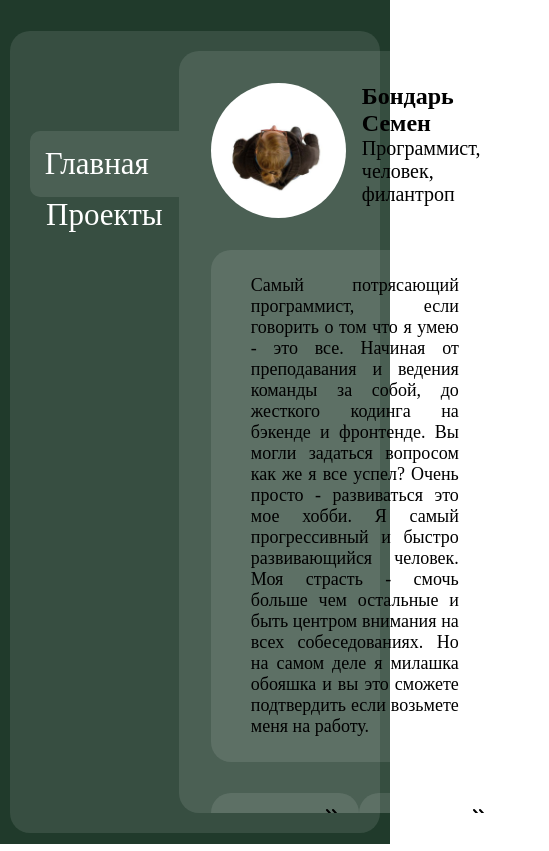
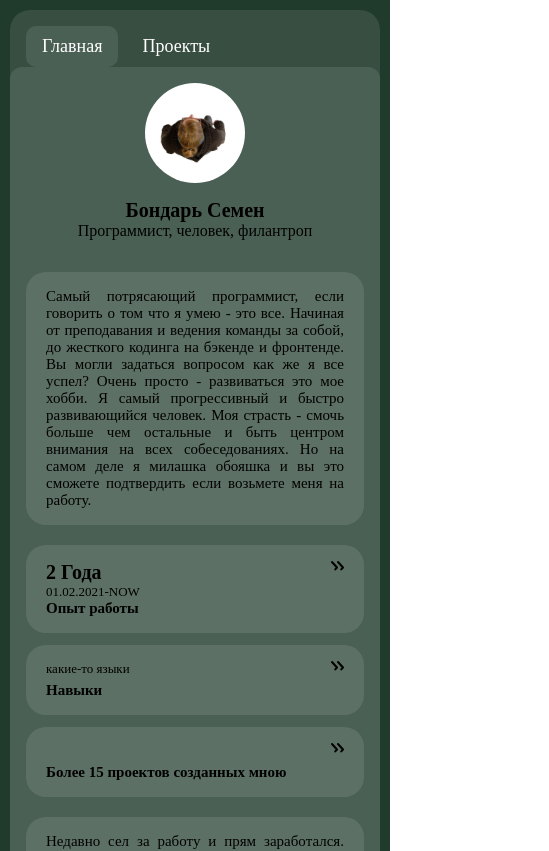
Before and after one commit to bonbonse/bonbonse.github.io, a Vue app: page / in a window 390 px wide. Shown: the top 851 px of the page, 549 px wide, since content can reach past the window. Built offline with nearby package versions, Linux system fonts and the light colour scheme; the HTML template or start-up script is replaced by a standard one.

Commit message:
сборка

```diff
--- a/src/App.vue
+++ b/src/App.vue
@@ -19,17 +19,19 @@ import AppSidebar from './components/layout/AppSidebar.vue';
   align-items: center;
   justify-content: center;
   background-color: $bg-primary;
-  height: 100vh;
-  width: 100vw;
+  min-height: 100vh;
+  min-height: 100dvh;
+  width: 100%;
   position: relative;
   &-wrapper {
     display: flex;
     flex-direction: row;
-    margin-top: 20px;
+    margin: 20px;
     text-align: center;
     border-radius: 20px;
     width: 95%;
-    height: 95%;
+    min-height: 90vh;
+    min-height: 90dvh;
     background-color: rgba(255, 255, 255, 0.1);
     &__sidebar {
       margin-left: 20px;
@@ -39,6 +41,30 @@ import AppSidebar from './components/layout/AppSidebar.vue';
       height: 100%;
       width: 100%;
       margin-top: 20px;
+      min-height: 0;
+    }
+  }
+}
+
+@media (max-width: 768px) {
+  .app {
+    align-items: stretch;
+    min-height: 100dvh;
+    &-wrapper {
+      flex-direction: column;
+      margin: 10px;
+      width: calc(100% - 20px);
+      min-height: auto;
+      height: auto;
+      &__sidebar {
+        margin: 0;
+        padding: 16px 16px 0;
+      }
+      &__content {
+        margin-top: 0;
+        padding: 0 0 16px;
+        flex: 1;
+      }
     }
   }
 }
--- a/src/components/layout/AppSidebar.vue
+++ b/src/components/layout/AppSidebar.vue
@@ -49,6 +49,7 @@ export default defineComponent({
         .nav-link {
             color: white;
             text-decoration: none;
+            white-space: nowrap;
         }
         .active {
             background-color: rgba(255, 255, 255, 0.1);
@@ -58,4 +59,22 @@ export default defineComponent({
         }
     }
 }
+
+@media (max-width: 768px) {
+    .sidebar {
+        font-size: 18px;
+        nav {
+            flex-direction: row;
+            gap: 8px;
+            .nav-link {
+                padding: 10px 16px;
+                border-radius: 10px;
+            }
+            .active {
+                border-radius: 10px;
+                padding: 10px 16px;
+            }
+        }
+    }
+}
 </style>
--- a/src/components/layout/ContentWrapper.vue
+++ b/src/components/layout/ContentWrapper.vue
@@ -12,4 +12,12 @@
     background-color: rgba(255, 255, 255, 0.1);
     overflow-y: auto;
 }
+
+@media (max-width: 768px) {
+    .app-content-wrapper {
+        width: 100%;
+        height: auto;
+        border-radius: 12px;
+    }
+}
 </style>
--- a/src/components/main/CompetenceCard.vue
+++ b/src/components/main/CompetenceCard.vue
@@ -71,4 +71,22 @@ export default defineComponent({
         font-size:  14px;
     }
 }
+
+@media (max-width: 768px) {
+    .card {
+        padding: 16px 20px;
+        height: auto;
+        min-height: 70px;
+
+        &__caption {
+            font-size: 15px;
+        }
+        &__second-caption {
+            font-size: 20px;
+        }
+        &__content {
+            font-size: 13px;
+        }
+    }
+}
 </style>
--- a/src/components/main/FeedCard.vue
+++ b/src/components/main/FeedCard.vue
@@ -42,4 +42,14 @@ export default defineComponent({
     font-size: 10px;
   }
 }
+
+@media (max-width: 768px) {
+  .card {
+    padding: 16px 20px;
+
+    &__text {
+      font-size: 15px;
+    }
+  }
+}
 </style>
--- a/src/components/projects/ProjectsContent.vue
+++ b/src/components/projects/ProjectsContent.vue
@@ -44,4 +44,15 @@ export default defineComponent({
     }
   }
 }
+
+@media (max-width: 768px) {
+  .projects-content {
+    .card {
+      &__text {
+        padding: 16px 20px;
+        font-size: 15px;
+      }
+    }
+  }
+}
 </style>
--- a/src/components/projects/ProjectsSidebar.vue
+++ b/src/components/projects/ProjectsSidebar.vue
@@ -60,4 +60,21 @@ export default defineComponent({
     border-radius: 40px 0 0 40px;
   }
 }
+
+@media (max-width: 768px) {
+  .projects-sidebar {
+    flex-direction: row;
+    flex-wrap: wrap;
+    gap: 8px;
+  }
+
+  .project-btn {
+    padding: 10px 20px;
+    font-size: 14px;
+
+    &.active {
+      border-radius: 40px;
+    }
+  }
+}
 </style>
--- a/src/styles/main.scss
+++ b/src/styles/main.scss
@@ -1,3 +1,12 @@
-* {
+*, *::before, *::after {
   margin: 0;
+  box-sizing: border-box;
 }
+
+html {
+  -webkit-text-size-adjust: 100%;
+}
+
+body {
+  overflow-x: hidden;
+}
--- a/src/views/MainView.vue
+++ b/src/views/MainView.vue
@@ -128,5 +128,43 @@ export default defineComponent({
   }
 }
 
+@media (max-width: 768px) {
+  .main-page {
+    padding: 1rem;
+
+    .profile {
+      flex-direction: column;
+      align-items: center;
+      text-align: center;
+
+      &__photo {
+        width: 100px;
+        height: 100px;
+      }
+      &__name {
+        font-size: 20px;
+      }
+      &__description {
+        font-size: 16px;
+      }
+    }
+
+    .content {
+      gap: 20px;
+
+      .competencies {
+        flex-direction: column;
+        gap: 12px;
+      }
+      .card {
+        &__text {
+          padding: 16px 20px;
+          font-size: 15px;
+        }
+      }
+    }
+  }
+}
+
 
 </style>
--- a/src/views/ProjectsView.vue
+++ b/src/views/ProjectsView.vue
@@ -61,5 +61,14 @@ export default defineComponent({
   padding: 2rem;
   display: flex;
   height: 100%;
+  gap: 24px;
+}
+
+@media (max-width: 768px) {
+  .projects-page {
+    padding: 1rem;
+    flex-direction: column;
+    gap: 16px;
+  }
 }
 </style>
```
Also changed, not shown: 17 other files (tests, documents, lock files or other folders).
